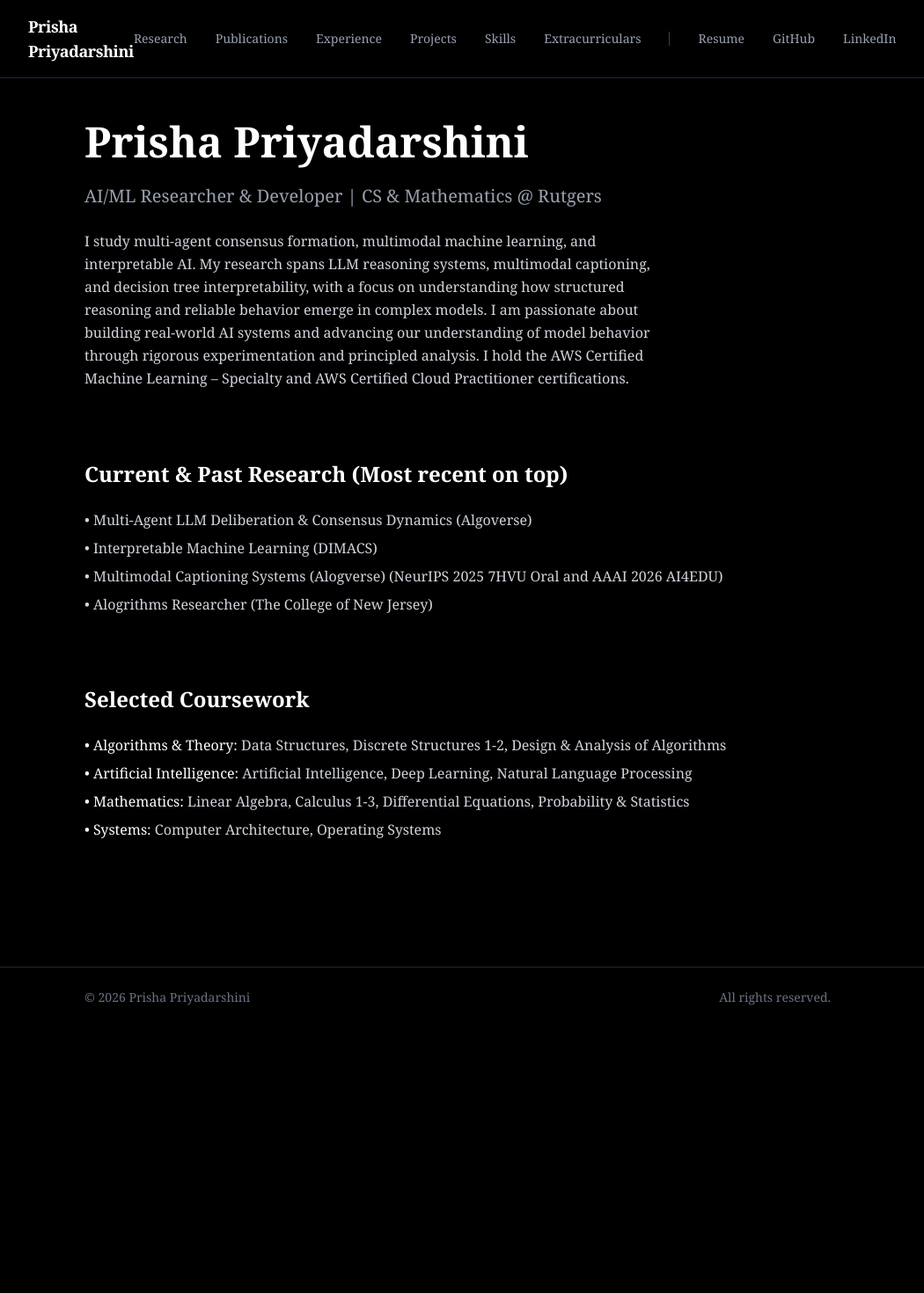
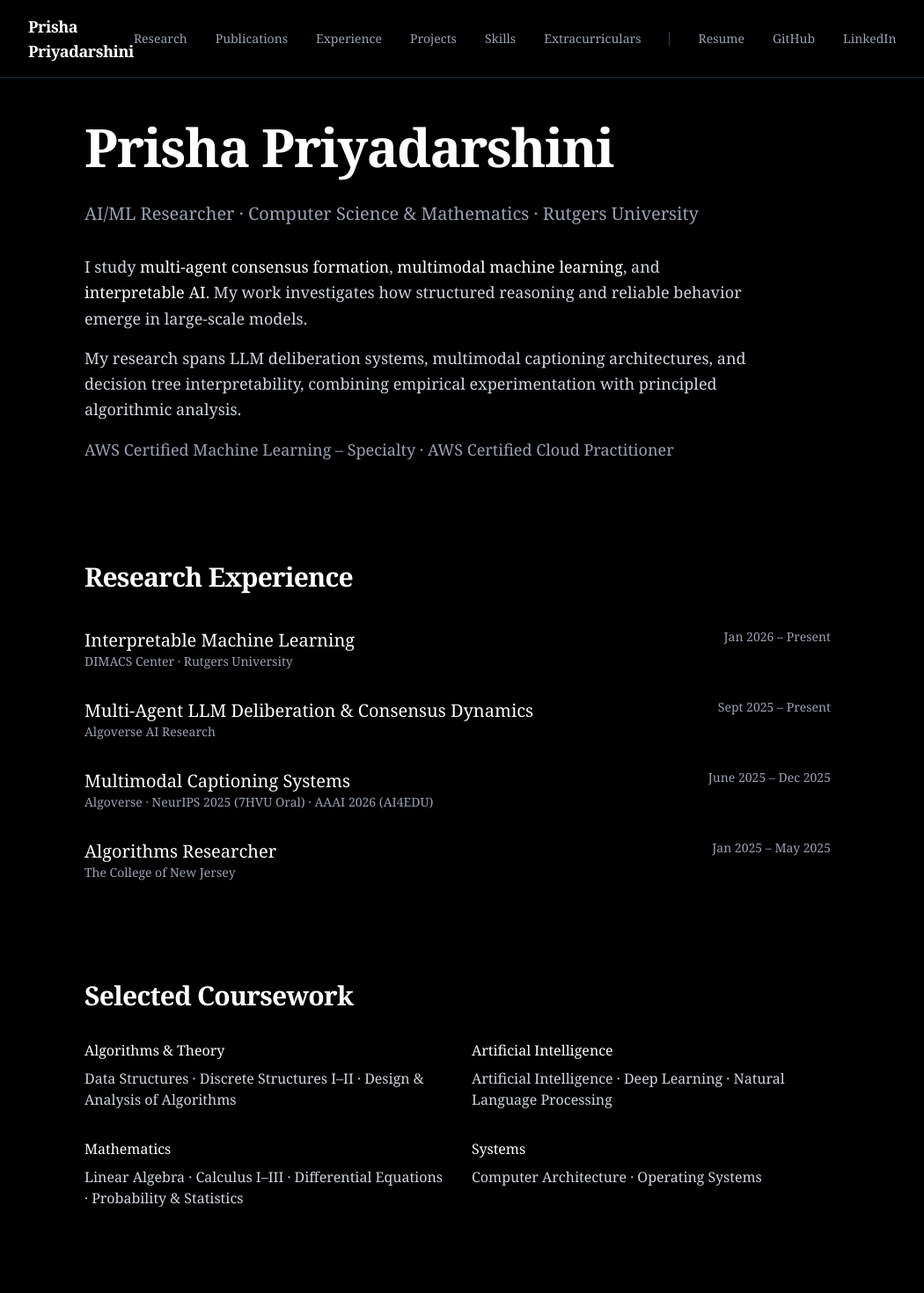
Before and after one commit to priyadp1/Website, a Next.js app in the folder prisha-portfolio/: page / in a window 1280 px wide. Shown: the top 1470 px of the page at 88% size, without its empty margins (120-1170 px from the left). Before the commit the page ends 1168 px from the top, so only its background shows below. Built offline with nearby package versions, Linux system fonts and the light colour scheme.

Commit message:
Upgraded homepage

```diff
--- a/prisha-portfolio/src/app/page.tsx
+++ b/prisha-portfolio/src/app/page.tsx
@@ -1,56 +1,146 @@
 export default function Home() {
   return (
-    <div className="space-y-20">
+    <div className="space-y-28">
 
-      <section className="space-y-6">
-        <h1 className="text-5xl font-bold text-white">
+      {/* Hero Section */}
+      <section className="space-y-8">
+        <h1 className="text-6xl font-bold text-white tracking-tight">
           Prisha Priyadarshini
         </h1>
 
         <p className="text-xl text-gray-400">
-          AI/ML Researcher & Developer | CS & Mathematics @ Rutgers
+          AI/ML Researcher · Computer Science & Mathematics · Rutgers University
         </p>
 
-        <p className="max-w-2xl text-gray-300 leading-relaxed">
-  I study multi-agent consensus formation, multimodal machine learning,
-  and interpretable AI. My research spans LLM reasoning systems, multimodal
-  captioning, and decision tree interpretability, with a focus on understanding
-  how structured reasoning and reliable behavior emerge in complex models.
+        <div className="max-w-3xl text-gray-300 leading-relaxed space-y-4 text-lg">
+          <p>
+            I study <span className="text-white font-medium">multi-agent consensus formation</span>,
+            <span className="text-white font-medium"> multimodal machine learning</span>, and
+            <span className="text-white font-medium"> interpretable AI</span>.
+            My work investigates how structured reasoning and reliable behavior
+            emerge in large-scale models.
+          </p>
 
-  I am passionate about building real-world AI systems and advancing our
-  understanding of model behavior through rigorous experimentation and
-  principled analysis.
+          <p>
+            My research spans LLM deliberation systems, multimodal captioning architectures,
+            and decision tree interpretability, combining empirical experimentation
+            with principled algorithmic analysis.
+          </p>
 
-  I hold the AWS Certified Machine Learning – Specialty and AWS Certified
-  Cloud Practitioner certifications.
-</p>
-
+          <p className="text-gray-400">
+            AWS Certified Machine Learning – Specialty · AWS Certified Cloud Practitioner
+          </p>
+        </div>
       </section>
 
-      <section className="space-y-6">
-        <h2 className="text-2xl font-semibold text-white">
-          Current & Past Research (Most recent on top)
+      {/* Research Section */}
+      <section className="space-y-10">
+        <h2 className="text-3xl font-semibold text-white tracking-tight">
+          Research Experience
         </h2>
 
-        <ul className="space-y-2 text-gray-300">
-          <li>• Multi-Agent LLM Deliberation & Consensus Dynamics (Algoverse)</li>
-          <li>• Interpretable Machine Learning (DIMACS)</li>
-          <li>• Multimodal Captioning Systems (Alogverse) (NeurIPS 2025 7HVU Oral and AAAI 2026 AI4EDU)</li>
-          <li>• Alogrithms Researcher (The College of New Jersey) </li>
-        </ul>
+        <div className="space-y-8">
+
+          {/* DIMACS */}
+          <div className="flex justify-between items-start">
+            <div>
+              <h3 className="text-xl font-medium text-white">
+                Interpretable Machine Learning
+              </h3>
+              <p className="text-sm text-gray-400">
+                DIMACS Center · Rutgers University
+              </p>
+            </div>
+            <span className="text-sm text-gray-400 whitespace-nowrap">
+              Jan 2026 – Present
+            </span>
+          </div>
+
+          {/* Multi-Agent */}
+          <div className="flex justify-between items-start">
+            <div>
+              <h3 className="text-xl font-medium text-white">
+                Multi-Agent LLM Deliberation & Consensus Dynamics
+              </h3>
+              <p className="text-sm text-gray-400">
+                Algoverse AI Research
+              </p>
+            </div>
+            <span className="text-sm text-gray-400 whitespace-nowrap">
+              Sept 2025 – Present
+            </span>
+          </div>
+
+          {/* Multimodal */}
+          <div className="flex justify-between items-start">
+            <div>
+              <h3 className="text-xl font-medium text-white">
+                Multimodal Captioning Systems
+              </h3>
+              <p className="text-sm text-gray-400">
+                Algoverse · NeurIPS 2025 (7HVU Oral) · AAAI 2026 (AI4EDU)
+              </p>
+            </div>
+            <span className="text-sm text-gray-400 whitespace-nowrap">
+              June 2025 – Dec 2025
+            </span>
+          </div>
+
+          {/* Algorithms */}
+          <div className="flex justify-between items-start">
+            <div>
+              <h3 className="text-xl font-medium text-white">
+                Algorithms Researcher
+              </h3>
+              <p className="text-sm text-gray-400">
+                The College of New Jersey
+              </p>
+            </div>
+            <span className="text-sm text-gray-400 whitespace-nowrap">
+              Jan 2025 – May 2025
+            </span>
+          </div>
+
+        </div>
       </section>
 
-      <section className="space-y-6">
-        <h2 className="text-2xl font-semibold text-white">
+      {/* Coursework Section */}
+      <section className="space-y-8">
+        <h2 className="text-3xl font-semibold text-white tracking-tight">
           Selected Coursework
         </h2>
 
-        <ul className="space-y-2 text-gray-300">
-          <li><p><span className="text-white font-medium">• Algorithms & Theory:</span> Data Structures, Discrete Structures 1-2, Design & Analysis of Algorithms</p></li>
-          <li><p><span className="text-white font-medium">• Artificial Intelligence:</span> Artificial Intelligence, Deep Learning, Natural Language Processing</p></li>
-          <li><p><span className="text-white font-medium">• Mathematics:</span> Linear Algebra, Calculus 1-3, Differential Equations, Probability & Statistics</p></li>
-          <li><p><span className="text-white font-medium">• Systems:</span> Computer Architecture, Operating Systems</p></li>
-        </ul>
+        <div className="grid md:grid-cols-2 gap-8 text-gray-300">
+
+          <div>
+            <h3 className="text-white font-medium mb-2">
+              Algorithms & Theory
+            </h3>
+            <p>Data Structures · Discrete Structures I–II · Design & Analysis of Algorithms</p>
+          </div>
+
+          <div>
+            <h3 className="text-white font-medium mb-2">
+              Artificial Intelligence
+            </h3>
+            <p>Artificial Intelligence · Deep Learning · Natural Language Processing</p>
+          </div>
+
+          <div>
+            <h3 className="text-white font-medium mb-2">
+              Mathematics
+            </h3>
+            <p>Linear Algebra · Calculus I–III · Differential Equations · Probability & Statistics</p>
+          </div>
+
+          <div>
+            <h3 className="text-white font-medium mb-2">
+              Systems
+            </h3>
+            <p>Computer Architecture · Operating Systems</p>
+          </div>
+
+        </div>
       </section>
 
     </div>
```
